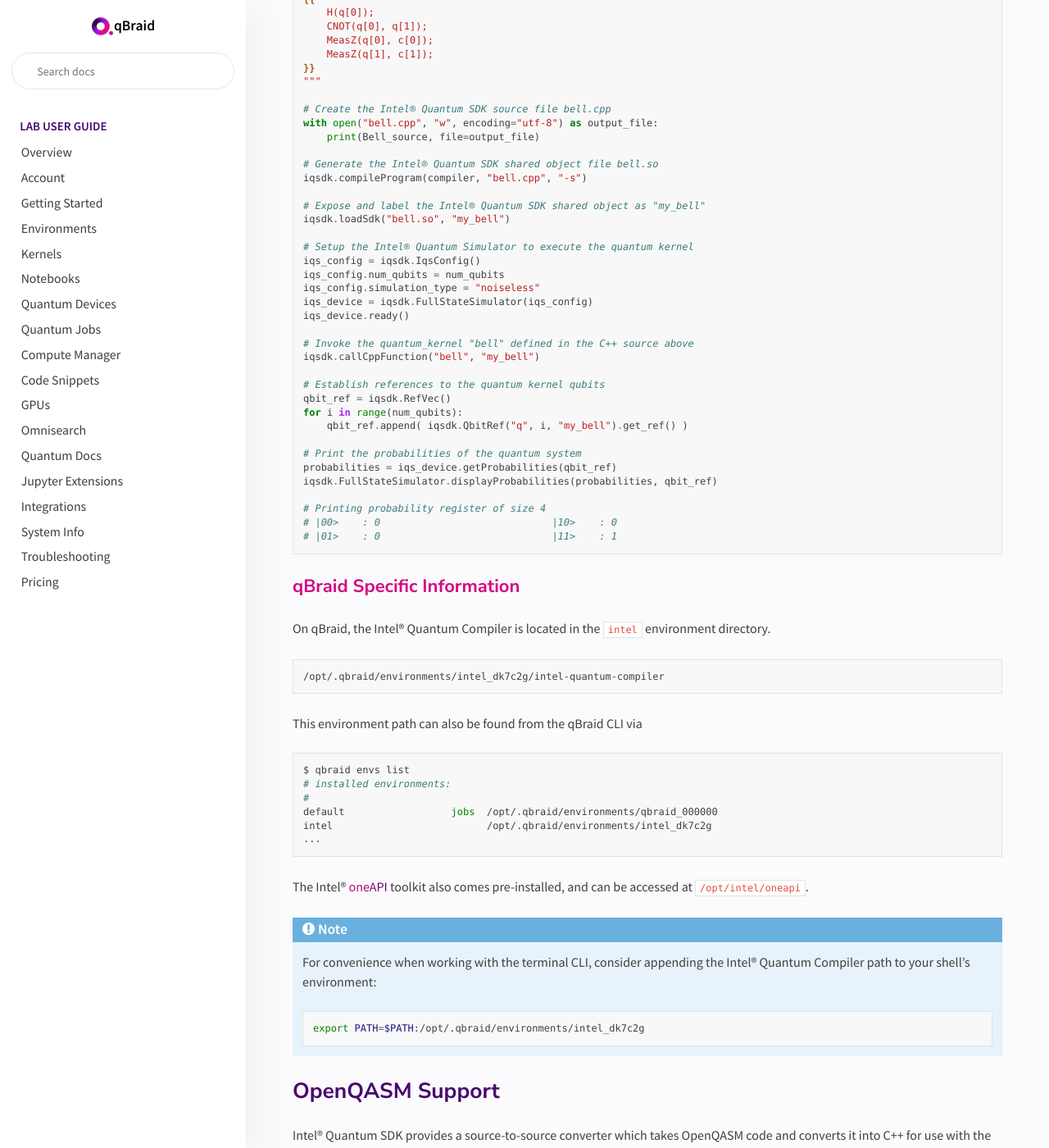
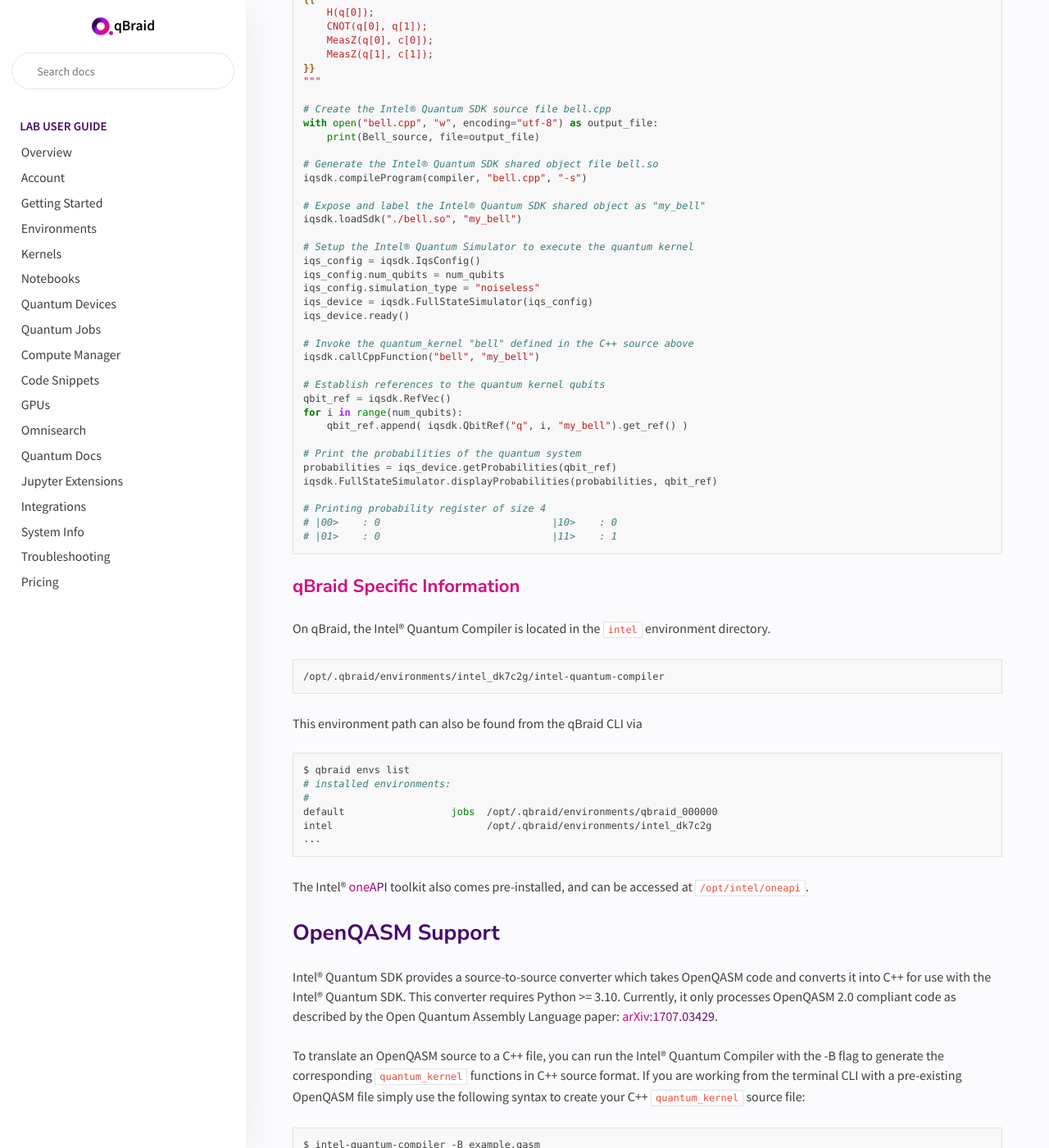
Before and after one commit to qBraid/qBraid-Lab, a Sphinx documentation site: the page built from docs/lab/intel.rst, in a window 1280 px wide and 1400 px high, scrolled down 2026 px. Shown: the whole window at 82% size. Built offline with Sphinx 7.4.7 and the Read the Docs theme 2.0.0, drawn with Linux system fonts in a browser that asks for light colours; some of the changed text lies outside the part shown.

Commit message:
Update intel.rst
Add explicit local path, remove extraneous dependencies.

```diff
--- a/docs/lab/intel.rst
+++ b/docs/lab/intel.rst
@@ -103,7 +103,7 @@
     iqsdk.compileProgram(compiler, "bell.cpp", "-s")
 
     # Expose and label the Intel® Quantum SDK shared object as "my_bell"
-    iqsdk.loadSdk("bell.so", "my_bell")
+    iqsdk.loadSdk("./bell.so", "my_bell")
 
     # Setup the Intel® Quantum Simulator to execute the quantum kernel
     iqs_config = iqsdk.IqsConfig()
@@ -151,14 +151,6 @@
 
 The Intel® `oneAPI <https://www.intel.com/content/www/us/en/developer/tools/oneapi/overview.html>`_ toolkit also comes pre-installed, and can be accessed at ``/opt/intel/oneapi``.
 
-.. note::
-
-    For convenience when working with the terminal CLI, consider appending the Intel®
-    Quantum Compiler path to your shell's environment:
-
-    .. code-block:: bash
-
-        export PATH=$PATH:/opt/.qbraid/environments/intel_dk7c2g
 
 OpenQASM Support
 ----------------
```
Also changed, not shown: other parts of docs/lab/intel.rst (+0 -1 lines).
